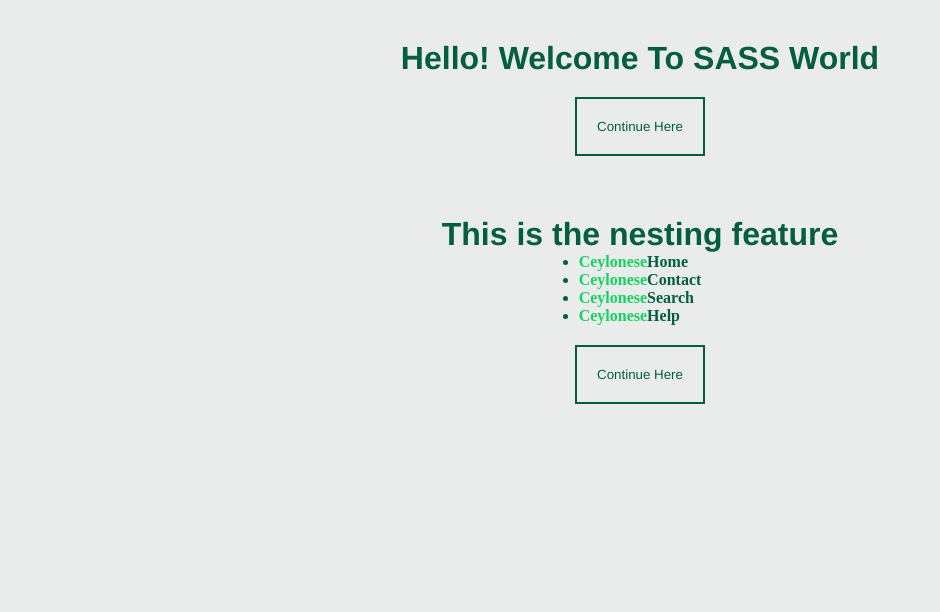
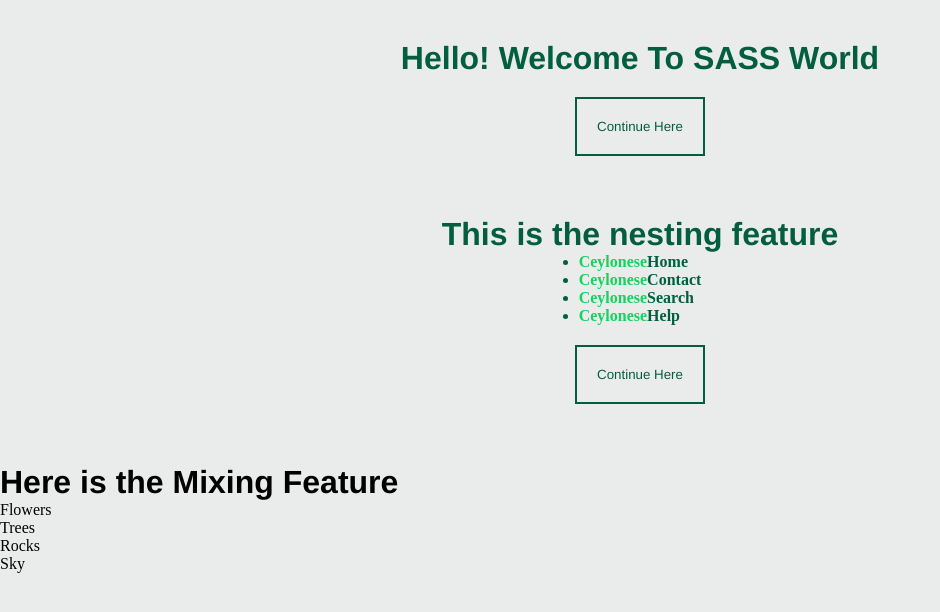
Before and after one commit to VimansaWickramasinghe/sass-project, a plain HTML site: page index.html in a window 1280 px wide. Shown: the whole page, without its empty margins (0-940 px from the left). Drawn offline with Linux system fonts and the light colour scheme.

Commit message:
mixing feature

```diff
--- a/index.html
+++ b/index.html
@@ -22,5 +22,12 @@
         </ul>
         <button>Continue Here</button>
     </div>
+    <div class="header2">
+        <h1>Here is the Mixing Feature</h1>
+        <div class="content">Flowers</div>
+        <div class="content">Trees</div>
+        <div class="content">Rocks</div>
+        <div class="content" id="sky">Sky</div>
+    </div>
 </body>
 </html>
```
